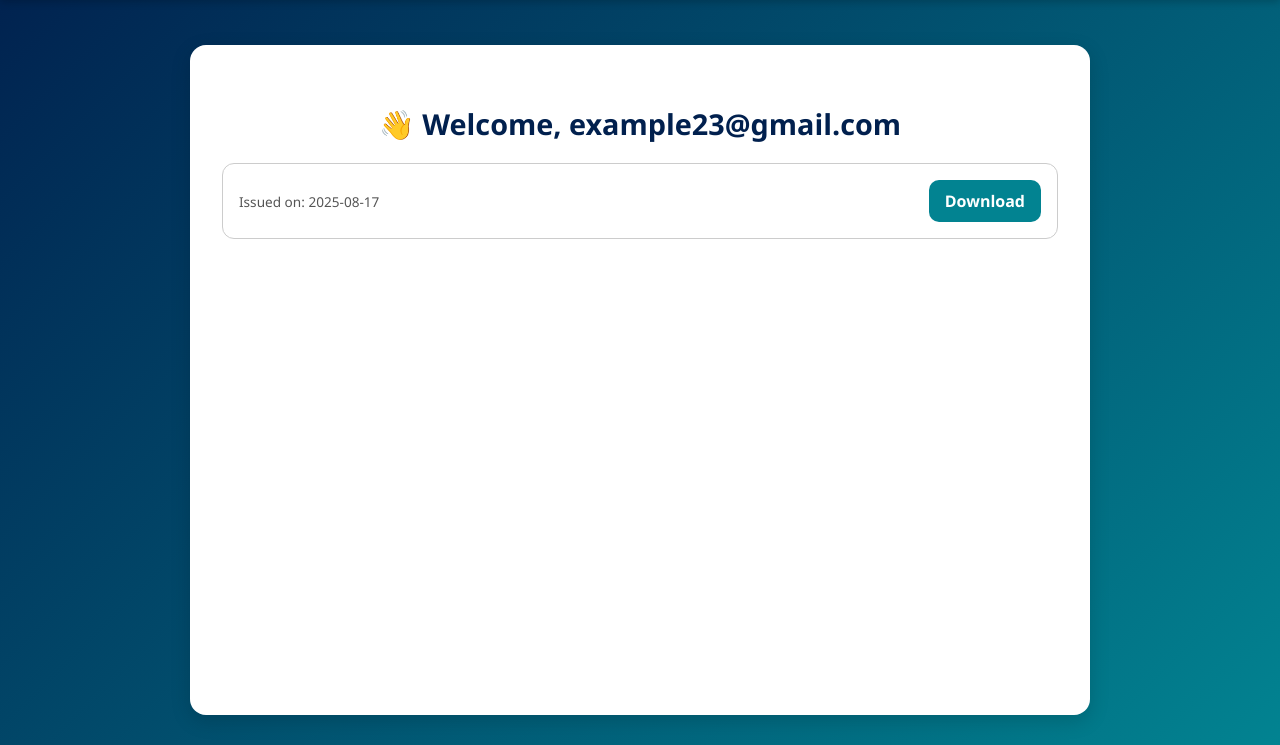
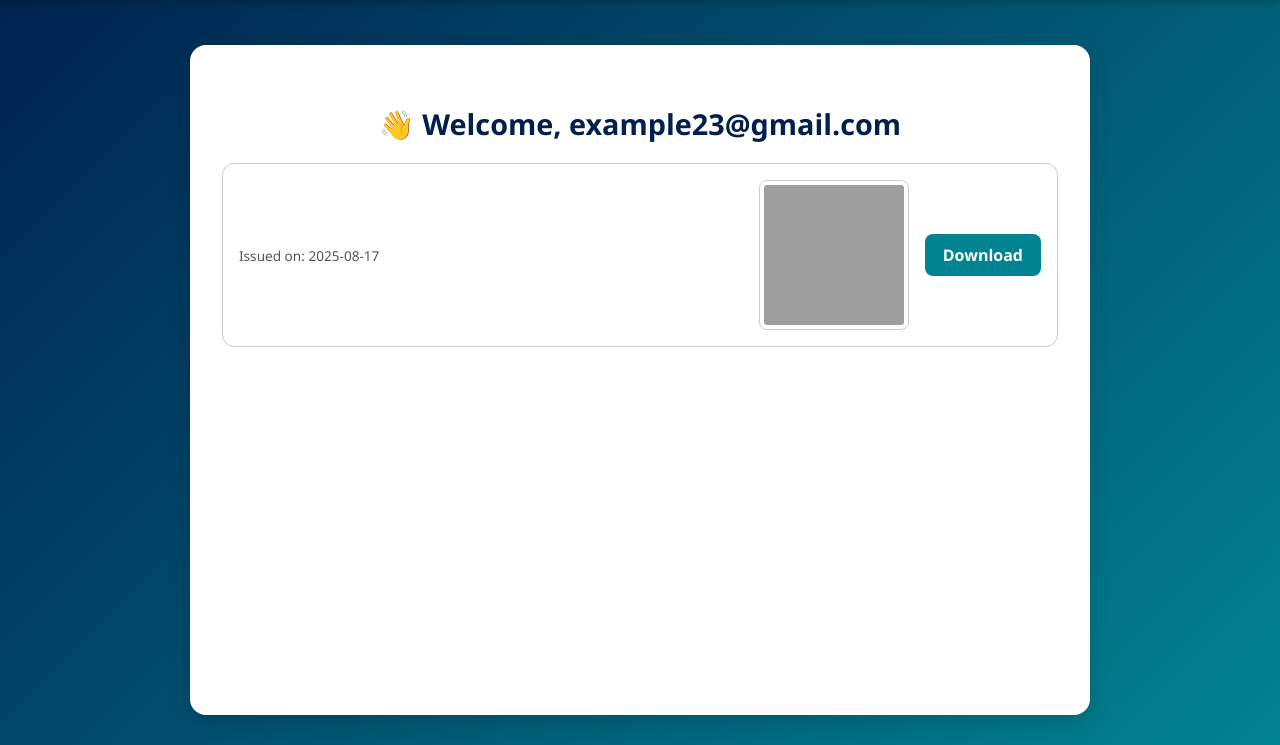
Before and after one commit to somya-agarwal2/blockchain-doc-verify, a Flask app: page /user/dashboard in a window 1280 px wide. Shown: the part 55-800 px from the top of the page. Run offline with Flask 3, Linux system fonts and the light colour scheme; a user stored in the database is signed in; grey boxes are pictures that could not be loaded.

Commit message:
Update user_dashboard.html

```diff
--- a/templates/user_dashboard.html
+++ b/templates/user_dashboard.html
@@ -135,9 +135,15 @@
               <p class="doc-title">{{ doc.title }}</p>
               <p class="doc-date">Issued on: {{ doc.issued_on.strftime('%Y-%m-%d') }}</p>
             </div>
-            <a href="{{ url_for('download_file', filename=doc.filename) }}" class="btn-download">
-              Download
-            </a>
+            <div style="display:flex; align-items:center; gap:16px;">
+    <!-- QR Code Image -->
+    <img src="{{ url_for('static', filename=doc.qr_path) }}" alt="QR Code" style="width:150px; height:150px; border:1px solid #ccc; padding:4px; border-radius:8px;">
+
+    <!-- Download Button -->
+    <a href="{{ url_for('download_file', filename=doc.filename) }}" class="btn-download" style="padding:10px 18px; background:#028391; color:#fff; border-radius:8px; text-decoration:none;">
+        Download
+    </a>
+</div>
           </li>
           {% endfor %}
         </ul>
```
